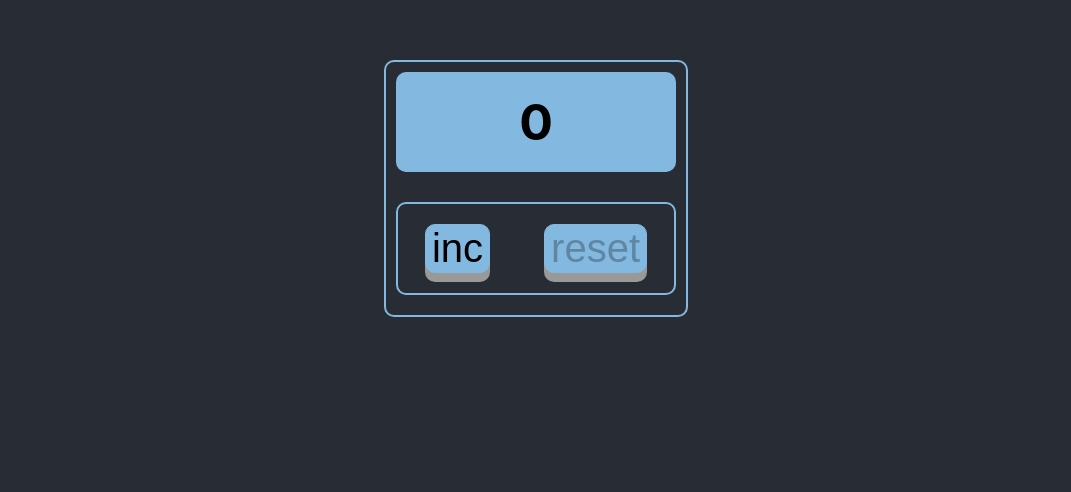
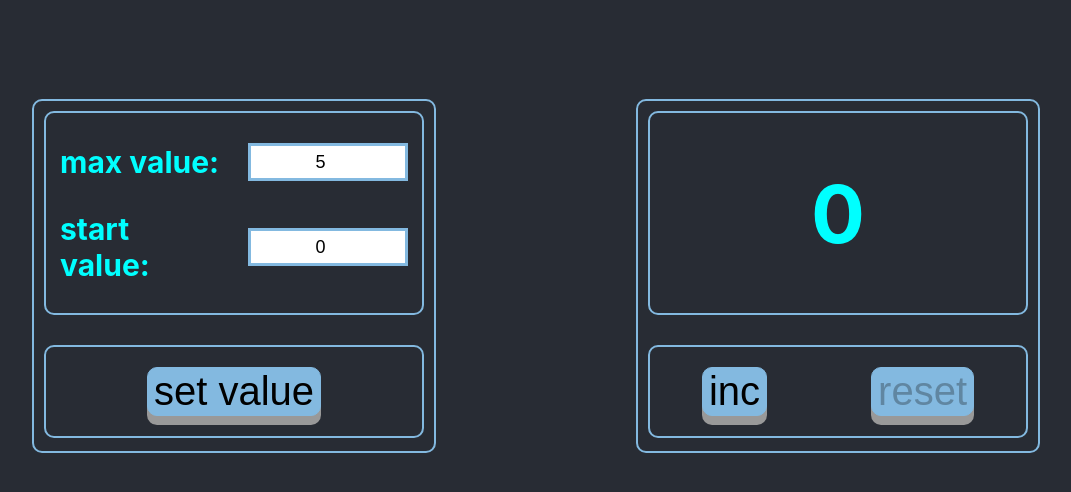
Before and after one commit to saintic132/Counter, a React (Create React App) app: page / in a window 1280 px wide. Shown: the part 132-624 px from the top of the page, without its empty margins (104-1175 px from the left). Built offline with nearby package versions, Linux system fonts and the light colour scheme.

Commit message:
Добавлена настройка счетчика и визуальные эффекты при ошибке значений

```diff
--- a/src/App.module.css
+++ b/src/App.module.css
@@ -1,15 +1,18 @@
 .app {
+    display: flex;
+}
+
+.counterSettings, .displayCounter {
     border: 2px solid #83B9E0;
     border-radius: 10px;
-    max-width: 300px;
-    max-height: 400px;
-    margin: 15% auto;
+    width: 400px;
+    height: 350px;
+    margin: 0 100px;
 }
 
-.body {
+.bodyCounter, .setCounter {
     padding: 10px;
 }
-
 
 .button {
     margin: 30px 0 10px 0;
--- a/src/App.tsx
+++ b/src/App.tsx
@@ -2,17 +2,20 @@ import React, {useState} from 'react';
 import s from './App.module.css'
 import CounterButton from "./CounterButton/CounterButton";
 import CounterDisplay from "./CounterDisplay/CounterDisplay";
+import SetCounter from "./SetCounter/SetCounter";
 
 function App() {
 
     let [countNumber, setCountNumber] = useState<number>(0);
+    let [maxCountValue, setMaxCountValue] = useState<number>(5);
+    let [valueIsEntering, setValueIsEntering] = useState<boolean>(false);
+    let [displayIncorrectValue, setDisplayIncorrectValue] = useState<boolean>(false);
     let [disableButton, setDisableButton] = useState<boolean>(true);
-    let maxCountNumber = 5
 
-    let maxCountActivated = maxCountNumber === countNumber
+    let maxCountActivated = maxCountValue === countNumber
 
     const increaseCountNumber = () => {
-        if (countNumber < maxCountNumber) {
+        if (countNumber < maxCountValue) {
             setCountNumber(countNumber + 1)
             setDisableButton(false)
         }
@@ -23,14 +26,43 @@ function App() {
         setDisableButton(true)
     }
 
+
+    const setCountMaxValue = (number: number) => {
+        setMaxCountValue(number)
+    }
+    const setCountValue = (number: number) => {
+        setCountNumber(number)
+    }
+    const changeEnterValueMode = (status: boolean) => {
+        setValueIsEntering(status)
+    }
+    const setIncorrectStatus = (status: boolean) => {
+        setDisplayIncorrectValue(status)
+    }
+
+
     return (
+
         <div className={s.app}>
-            <div className={s.body}>
+            <div className={s.counterSettings}>
+                <div className={s.setCounter}>
+                    <SetCounter
+                        setCountMaxValue={setCountMaxValue}
+                        setCountValue={setCountValue}
+                        changeEnterValueMode={changeEnterValueMode}
+                        setIncorrectStatus={setIncorrectStatus}
+                    />
+                </div>
+            </div>
+            <div className={s.displayCounter}>
+                <div className={s.bodyCounter}>
                     <div>
 
                         <CounterDisplay
                             countNumber={countNumber}
                             maxCountActivated={maxCountActivated}
+                            valueIsEntering={valueIsEntering}
+                            displayIncorrectValue={displayIncorrectValue}
                         />
 
                     </div>
@@ -51,8 +83,11 @@ function App() {
                         </CounterButton>
 
                     </div>
+
                 </div>
             </div>
+        </div>
+
     );
 }
 
--- a/src/CounterButton/CounterButton.module.css
+++ b/src/CounterButton/CounterButton.module.css
@@ -1,4 +1,4 @@
-button {
+.counterButton {
     background-color: #83B9E0;
     font-size: 40px;
     border: 1px solid #83B9E0;
@@ -6,7 +6,7 @@ button {
     box-shadow: 0 9px #999;
 }
 
-button:active {
+.counterButton:active {
     background-color: #83B9E0;
     font-size: 40px;
     border: 1px solid #83B9E0;
--- a/src/CounterButton/CounterButton.tsx
+++ b/src/CounterButton/CounterButton.tsx
@@ -9,11 +9,11 @@ type DefaultButtonPropsType = DetailedHTMLProps<ButtonHTMLAttributes<HTMLButtonE
 
 function CounterButton(props: CounterButtonPropsType) {
 
-
     return (
             <button
-                className={s.default}
+                className={s.counterButton}
                 disabled={props.disable}
+
                 {...props}
             />
     )
--- a/src/CounterDisplay/CounterDisplay.module.css
+++ b/src/CounterDisplay/CounterDisplay.module.css
@@ -1,20 +1,33 @@
-
 .showTable {
-    height: 100px;
+    height: 200px;
+    border: 2px solid #83B9E0;
     border-radius: 10px;
-    background-color: #83B9E0;
+    background-color: #282c34;
     display: flex;
     align-items: center;
     justify-content: center;
 }
 
 .outputNumberDefault {
-    font-size: 50px;
+    font-size: 80px;
     font-weight: bold;
+    color: aqua;
 }
 
 .outputNumberRed {
-    font-size: 50px;
+    font-size: 100px;
     font-weight: bold;
     color: red;
 }
+
+.badValue {
+    font-size: 40px;
+    font-weight: bold;
+    color: red;
+}
+
+.valueInProcess {
+    font-size: 28px;
+    font-weight: bold;
+    color: aqua;
+}
--- a/src/CounterDisplay/CounterDisplay.tsx
+++ b/src/CounterDisplay/CounterDisplay.tsx
@@ -4,14 +4,35 @@ import s from "./CounterDisplay.module.css";
 type CounterDisplayPropsType = {
     countNumber: number
     maxCountActivated: boolean
+    valueIsEntering: boolean
+    displayIncorrectValue: boolean
 }
 
-function CounterDisplay (props:CounterDisplayPropsType) {
+function CounterDisplay(props: CounterDisplayPropsType) {
     return (
         <div className={s.showTable}>
-            <p className={props.maxCountActivated ? s.outputNumberRed : s.outputNumberDefault}>
-                {props.countNumber}
-            </p>
+            {
+                props.displayIncorrectValue
+                    ? <span className={s.badValue}>Incorrect value!</span>
+                    : <div>
+                        {
+                        !props.valueIsEntering &&
+                        <span
+                            className={props.maxCountActivated ? s.outputNumberRed : s.outputNumberDefault}>
+                    {props.countNumber}
+                </span>
+                    }
+                        {
+                            props.valueIsEntering
+                            &&
+                            <span className={s.valueInProcess}>
+                    enter values and press 'set'
+                </span>
+                        }
+                    </div>
+            }
+
+
         </div>
     )
 }
--- /dev/null
+++ b/src/SetCounter/SetCounter.module.css
@@ -0,0 +1,66 @@
+.insertValue {
+    height: 200px;
+    border: 2px solid #83B9E0;
+    border-radius: 10px;
+    background-color: #282c34;
+    display: flex;
+    flex-direction: column;
+    justify-content: space-evenly;
+}
+
+.value__max_value, .value__start_value {
+    display: flex;
+    align-items: center;
+    justify-content: space-around;
+}
+
+.value__title {
+    width: 160px;
+    color: aqua;
+    font-size: 30px;
+    font-weight: bold;
+}
+
+.input {
+    width: 150px;
+    height: 30px;
+    text-align: center;
+    font-size: 18px;
+    border: 3px solid #83B9E0;
+}
+
+.inputError {
+    width: 150px;
+    height: 30px;
+    text-align: center;
+    font-size: 18px;
+    border: 3px solid red;
+    background-color: red;
+}
+
+.setValue {
+    border: 2px solid #83B9E0;
+    border-radius: 10px;
+    margin: 30px 0 10px 0;
+    display: flex;
+    align-items: center;
+    justify-content: center;
+    padding: 20px 0;
+}
+
+.setButton {
+    background-color: #83B9E0;
+    font-size: 40px;
+    border: 1px solid #83B9E0;
+    border-radius: 10px;
+    box-shadow: 0 9px #999;
+}
+
+.setButton:active {
+    background-color: #83B9E0;
+    font-size: 40px;
+    border: 1px solid #83B9E0;
+    border-radius: 10px;
+    box-shadow: 0 5px #666;
+    transform: translateY(4px);
+}
--- /dev/null
+++ b/src/SetCounter/SetCounter.tsx
@@ -0,0 +1,93 @@
+import React, {useState} from "react";
+import s from './SetCounter.module.css'
+
+type SetCounterPropsType = {
+    setCountMaxValue: (number: number) => void
+    setCountValue: (number: number) => void
+    changeEnterValueMode: (status: boolean) => void
+    setIncorrectStatus: (status: boolean) => void
+}
+
+function SetCounter(props: SetCounterPropsType) {
+
+    let [maxValue, setMaxValue] = useState<number>(5);
+    let [startValue, setStartValue] = useState<number>(0);
+    let [disableSetButton, setDisableSetButton] = useState<boolean>(false);
+
+
+    const increaseMaxValue = (e: React.ChangeEvent<HTMLInputElement>) => {
+        if (Number(e.currentTarget.value) < 0 || Number(e.currentTarget.value) === startValue) {
+            setDisableSetButton(true)
+            props.setIncorrectStatus(true)
+        }
+        if (Number(e.currentTarget.value) > startValue) {
+            setDisableSetButton(false)
+            props.changeEnterValueMode(true)
+            props.setIncorrectStatus(false)
+        }
+        setMaxValue(Number(e.currentTarget.value))
+    }
+    const increaseStartValue = (e: React.ChangeEvent<HTMLInputElement>) => {
+        if (Number(e.currentTarget.value) < 0 || Number(e.currentTarget.value) >= maxValue) {
+            setDisableSetButton(true)
+            props.setIncorrectStatus(true)
+        }
+
+        if (Number(e.currentTarget.value) >= 0 && Number(e.currentTarget.value) < maxValue) {
+            setDisableSetButton(false)
+            props.changeEnterValueMode(true)
+            props.setIncorrectStatus(false)
+        }
+        setStartValue(Number(e.currentTarget.value))
+    }
+
+    const setCounterValueDisplay = () => {
+        props.setCountMaxValue(maxValue)
+        props.setCountValue(startValue)
+        props.changeEnterValueMode(false)
+
+    }
+
+    return (
+        <div className={s.value}>
+            <div className={s.insertValue}>
+                <div className={s.value__max_value}>
+                    <div className={s.value__title}>
+                        max value:
+                    </div>
+                    <div>
+                        <input
+                            className={!disableSetButton ? s.input : s.inputError}
+                            value={maxValue}
+                            onChange={increaseMaxValue}
+                            type="number"
+                        />
+                    </div>
+                </div>
+                <div className={s.value__start_value}>
+                    <div className={s.value__title}>
+                        start value:
+                    </div>
+                    <div>
+                        <input
+                            className={!disableSetButton ? s.input : s.inputError}
+                            value={startValue}
+                            onChange={increaseStartValue}
+                            type="number"
+                        />
+                    </div>
+                </div>
+            </div>
+            <div className={s.setValue}>
+                <button
+                    className={s.setButton}
+                    onClick={setCounterValueDisplay}
+                    disabled={disableSetButton}
+                >set value
+                </button>
+            </div>
+        </div>
+    )
+}
+
+export default SetCounter
--- a/src/index.css
+++ b/src/index.css
@@ -1,10 +1,13 @@
 body {
-  margin: 0;
   font-family: -apple-system, BlinkMacSystemFont, 'Segoe UI', 'Roboto', 'Oxygen',
     'Ubuntu', 'Cantarell', 'Fira Sans', 'Droid Sans', 'Helvetica Neue',
     sans-serif;
   -webkit-font-smoothing: antialiased;
   -moz-osx-font-smoothing: grayscale;
+  height: 100vh;
+  display: flex;
+  justify-content: center;
+  align-items: center;
   background-color: #282c34;
 }
 
```
Lines whose indentation alone changed are shown as unchanged.
